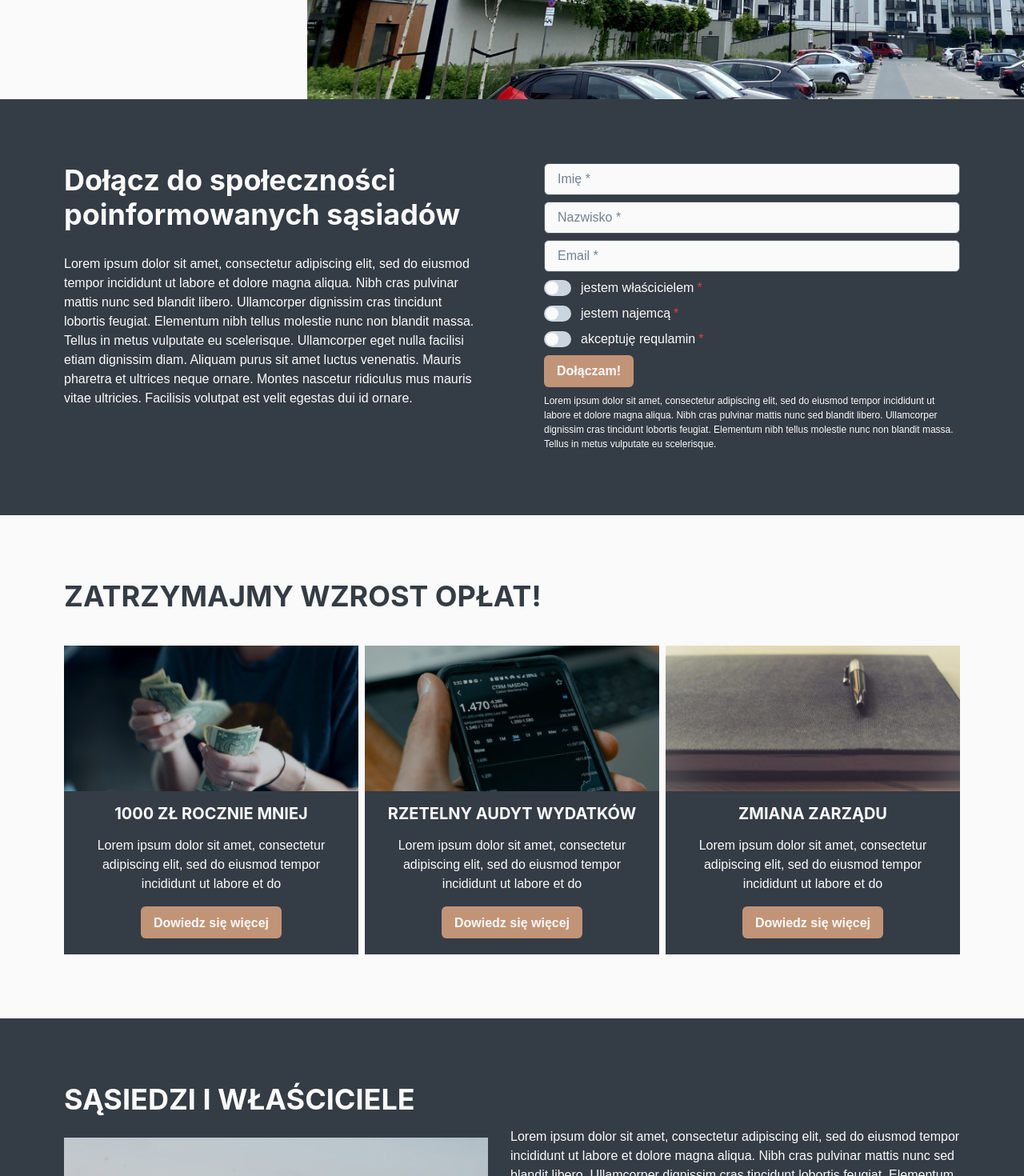
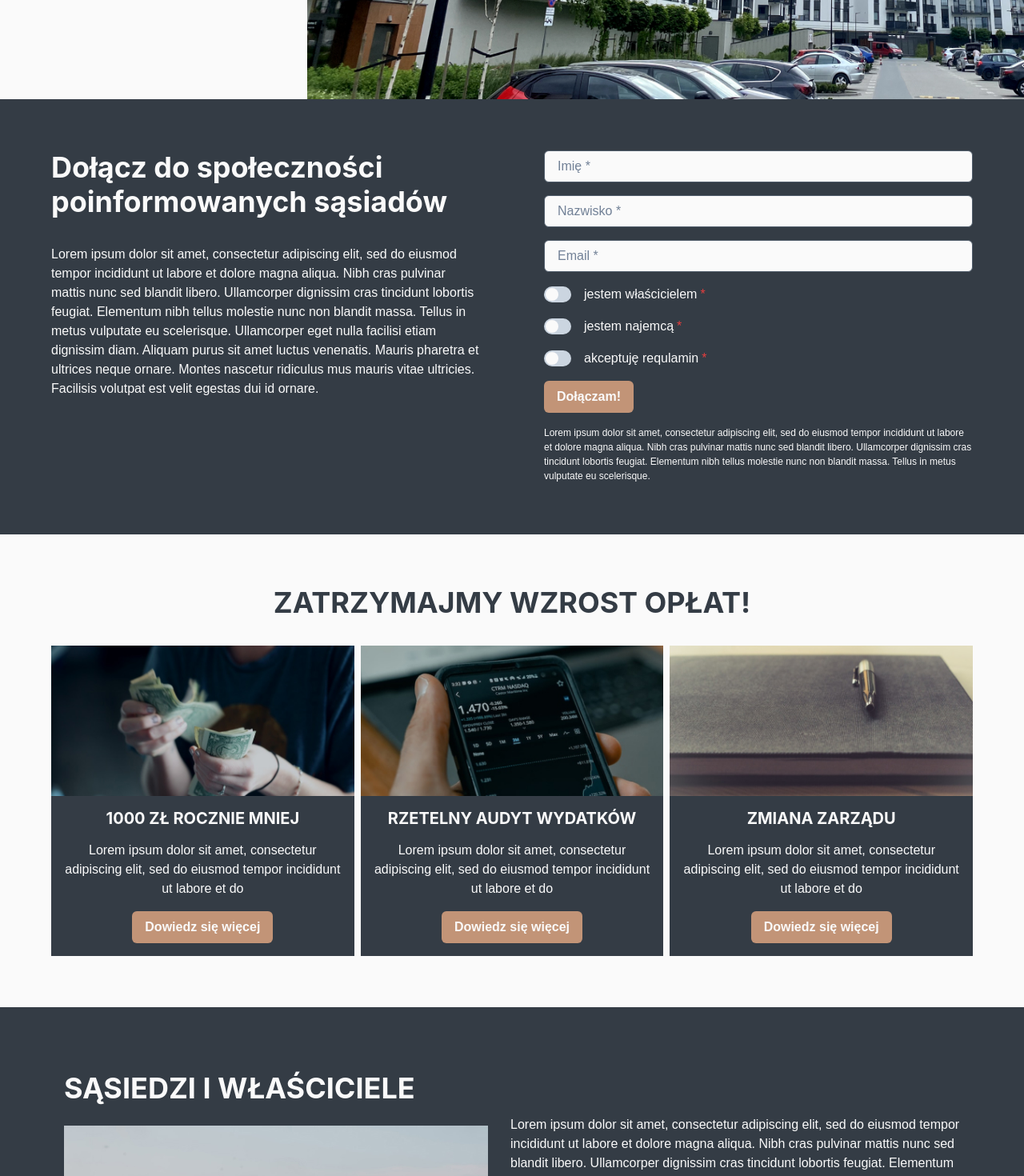
Before and after one commit to MojUrsus/MojUrsus.github.io, a React (Vite) app: page / in a window 1280 px wide. Shown: the part 900-2370 px from the top of the page at 80% size. Built offline with nearby package versions, Linux system fonts and the light colour scheme.

Commit message:
Improve the Key points page responsiveness

```diff
--- a/src/pages/ContactPage.tsx
+++ b/src/pages/ContactPage.tsx
@@ -3,35 +3,35 @@ import { Box, SimpleGrid, Heading, Input, VStack, Text, FormControl, FormLabel,
 const ContactPage = () => {
     return <Box
         id='contact-page'
-        padding={20}
+        padding={16}
         color={'white'}
         bg='gray.100'
         h={'full'}>
         <SimpleGrid columns={{base: 1, lg: 2}} spacing={20}>
-            <VStack spacing={7}>
+            <VStack spacing={8}>
                 <Heading>Dołącz do społeczności poinformowanych sąsiadów</Heading>
                 <Text>
                     Lorem ipsum dolor sit amet, consectetur adipiscing elit, sed do eiusmod tempor incididunt ut labore et dolore magna aliqua. Nibh cras pulvinar mattis nunc sed blandit libero. Ullamcorper dignissim cras tincidunt lobortis feugiat. Elementum nibh tellus molestie nunc non blandit massa. Tellus in metus vulputate eu scelerisque. Ullamcorper eget nulla facilisi etiam dignissim diam. Aliquam purus sit amet luctus venenatis. Mauris pharetra et ultrices neque ornare. Montes nascetur ridiculus mus mauris vitae ultricies. Facilisis volutpat est velit egestas dui id ornare.
                 </Text>
             </VStack>
-            <VStack spacing={2}>
+            <VStack spacing={4}>
                 <Input placeholder='Imię *' bg={'white'} color={'gray.100'}></Input>
                 <Input placeholder='Nazwisko *' bg={'white'} color={'gray.100'}></Input>
                 <Input placeholder='Email *' bg={'white'} color={'gray.100'} type='email'></Input>
                 <FormControl display='flex' alignItems='center' isRequired>
-                    <Switch id='im-owner' paddingRight={3}/>
+                    <Switch id='im-owner' paddingRight={4}/>
                     <FormLabel htmlFor='im-owner' mb='0'>
                         jestem właścicielem
                     </FormLabel>
                 </FormControl>
                 <FormControl display='flex' alignItems='center' isRequired>
-                    <Switch id='im-tenant' paddingRight={3} />
+                    <Switch id='im-tenant' paddingRight={4} />
                     <FormLabel htmlFor='im-tenant' mb='0'>
                         jestem najemcą
                     </FormLabel>
                 </FormControl>
                 <FormControl display='flex' alignItems='center' isRequired>
-                    <Switch id='terms-and-conditions-agreement' paddingRight={3} />
+                    <Switch id='terms-and-conditions-agreement' paddingRight={4} />
                     <FormLabel htmlFor='terms-and-conditions-agreement' mb='0'>
                         akceptuję requlamin
                     </FormLabel>
--- a/src/pages/KeyPointsPage.tsx
+++ b/src/pages/KeyPointsPage.tsx
@@ -1,4 +1,4 @@
-import { Heading, VStack, HStack, Box, Image, Text, Button, Flex } from "@chakra-ui/react";
+import { Heading, VStack, Box, Image, Text, Button, Stack } from "@chakra-ui/react";
 
 type KeyPointData =
     {
@@ -30,24 +30,24 @@ const points: KeyPointData[] = [
 ];
 
 const KeyPointsPage = () => {
-    return <Box
-        id='keypoints-page'
-        padding={20}>
-        <VStack w='full' spacing={10}>
-            <Flex w='full' alignContent={'flex-start'}>
-                <Heading>ZATRZYMAJMY WZROST OPŁAT!</Heading>
-            </Flex>
-            <HStack>
-                {points.map(point => <KeyPoint key={point.key} title={point.title} description={point.description} image={point.image} />)}
-            </HStack>
-        </VStack>
-    </Box>;
+    return (
+        <Box padding={16}>
+            <VStack spacing={8}>
+                <Heading>
+                    ZATRZYMAJMY WZROST OPŁAT!
+                </Heading>
+                <Stack direction={{base: 'column', lg: 'row'}}>
+                    {points.map(point => <KeyPoint key={point.key} title={point.title} description={point.description} image={point.image} />)}
+                </Stack>
+            </VStack>
+        </Box>
+    );
 };
 
 const KeyPoint = ({ title, description, image } : KeyPointData) => (
     <Box color={'white'}
         bg={'gray.100'}
-        paddingBottom={5}>
+        paddingBottom={4}>
         <VStack spacing={4}>
             <Image
                 h='full'
@@ -56,7 +56,7 @@ const KeyPoint = ({ title, description, image } : KeyPointData) => (
                 objectFit='cover' />
             <Heading as={'h2'} size={'md'}>{title}</Heading>
             <Text align={"center"}
-                paddingX={5}>
+                paddingX={4}>
                 {description}
             </Text>
             <Button color={'white'} bg={'orange'}>Dowiedz się więcej</Button>
```
